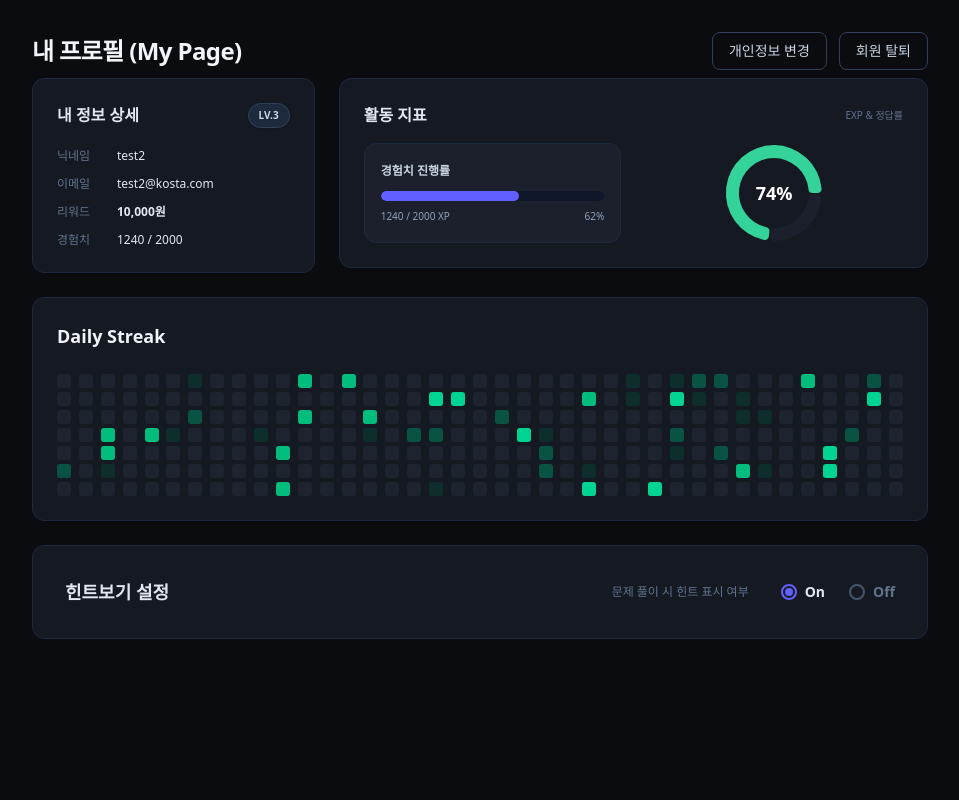
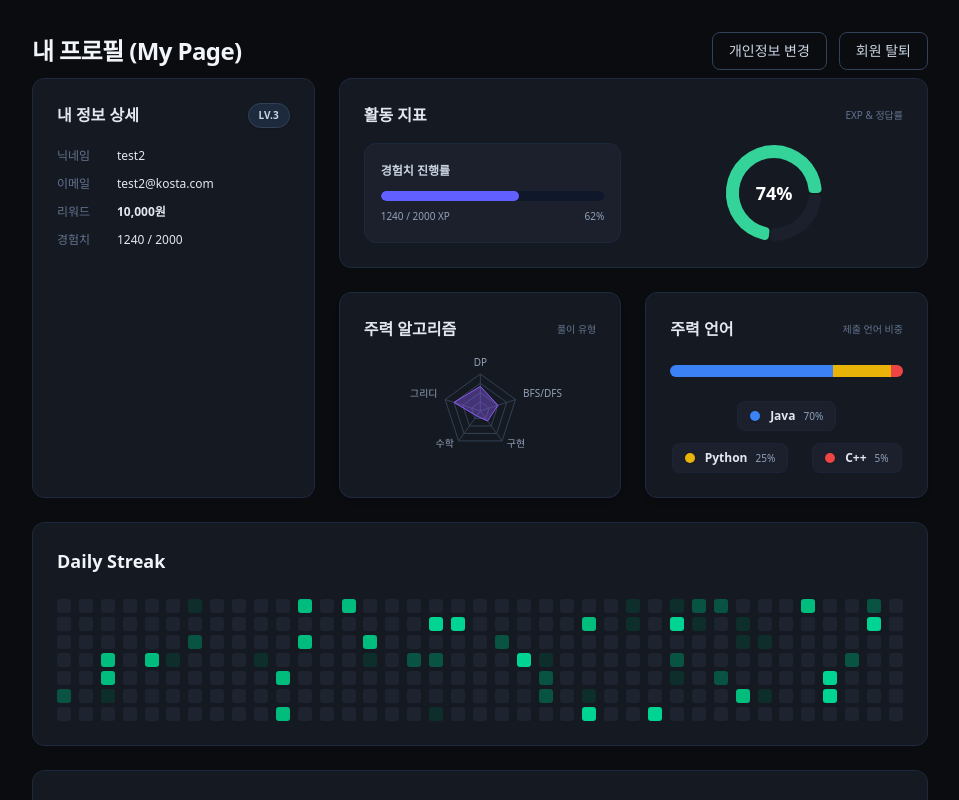
Before and after one commit to ujax-v2/ujax-front, a React (Vite) app: page /profile in a window 1280 px wide. Shown: the whole page, without its empty margins (160-1119 px from the left). Built offline with nearby package versions, Linux system fonts and the light colour scheme; sample sign-in values are in the browser's storage.

Commit message:
feat: 주력 알고리즘(Radar) 및 주력 언어(Bar) 차트 추가

```diff
--- a/src/features/user/Profile.tsx
+++ b/src/features/user/Profile.tsx
@@ -1,6 +1,6 @@
 import React, { useState, useMemo } from 'react';
 import { createPortal } from 'react-dom';
-import { PieChart, Pie, Cell, ResponsiveContainer } from 'recharts';
+import { PieChart, Pie, Cell, ResponsiveContainer, Radar, RadarChart, PolarGrid, PolarAngleAxis } from 'recharts';
 import { Card, Button, Badge } from '@/components/ui/Base';
 import { useNavigate } from 'react-router-dom';
 
@@ -107,6 +107,20 @@ export const Profile = () => {
   ];
   const COLORS = ['#34D399', '#1b202c']; // emerald-400 and dark shade
 
+  const algorithmData = [
+    { subject: 'DP', A: 40, fullMark: 100 },
+    { subject: 'BFS/DFS', A: 30, fullMark: 100 },
+    { subject: '구현', A: 20, fullMark: 100 },
+    { subject: '수학', A: 10, fullMark: 100 },
+    { subject: '그리디', A: 45, fullMark: 100 },
+  ];
+
+  const languageData = [
+    { name: 'Java', value: 70, color: '#3b82f6' }, // blue-500
+    { name: 'Python', value: 25, color: '#eab308' }, // yellow-500
+    { name: 'C++', value: 5, color: '#ef4444' }, // red-500
+  ];
+
   const [hintSettings, setHintSettings] = useState<'on' | 'off'>('on');
 
   return (
@@ -196,6 +210,61 @@ export const Profile = () => {
                 </div>
               </div>
             </Card>
+
+            {/* 새로운 섹션: 주력 알고리즘 & 사용 언어 */}
+            <div className="grid grid-cols-1 md:grid-cols-2 gap-6 flex-1">
+              {/* 주력 알고리즘 (Radar Chart) */}
+              <Card className="bg-[#151922] border-slate-800 p-6 flex flex-col justify-between shadow-md">
+                <div className="flex justify-between items-center mb-2">
+                  <h2 className="text-base font-bold text-slate-200">주력 알고리즘</h2>
+                  <span className="text-[10px] text-slate-500">풀이 유형</span>
+                </div>
+                <div className="flex-1 w-full h-[160px] flex items-center justify-center">
+                  <ResponsiveContainer width="100%" height="100%">
+                    <RadarChart cx="50%" cy="50%" outerRadius="65%" data={algorithmData}>
+                      <PolarGrid stroke="#334155" />
+                      <PolarAngleAxis dataKey="subject" tick={{ fill: '#94a3b8', fontSize: 10 }} />
+                      <Radar name="User" dataKey="A" stroke="#8b5cf6" fill="#8b5cf6" fillOpacity={0.4} />
+                    </RadarChart>
+                  </ResponsiveContainer>
+                </div>
+              </Card>
+
+              {/* 주력 언어 (Multi-progress Bar) */}
+              <Card className="bg-[#151922] border-slate-800 p-6 flex flex-col justify-center shadow-md">
+                <div className="flex justify-between items-center mb-6">
+                  <h2 className="text-base font-bold text-slate-200">주력 언어</h2>
+                  <span className="text-[10px] text-slate-500">제출 언어 비중</span>
+                </div>
+
+                <div className="flex flex-col gap-6 w-full">
+                  {/* 통합 바 그래프 */}
+                  <div className="w-full h-3 bg-slate-900 rounded-full overflow-hidden flex shadow-inner">
+                    {languageData.map((lang, idx) => (
+                      <div
+                        key={idx}
+                        className="h-full transition-all duration-500 hover:brightness-110"
+                        style={{ width: `${lang.value}%`, backgroundColor: lang.color }}
+                        title={`${lang.name} ${lang.value}%`}
+                      ></div>
+                    ))}
+                  </div>
+
+                  {/* 언어별 범례(Legend) */}
+                  <div className="flex flex-wrap gap-x-6 gap-y-3 justify-center">
+                    {languageData.map((lang, idx) => (
+                      <div key={idx} className="flex items-center gap-2.5 bg-[#1b202c] px-3 py-1.5 rounded-lg border border-slate-800/50">
+                        <div className="w-2.5 h-2.5 rounded-full shadow-sm" style={{ backgroundColor: lang.color }}></div>
+                        <div className="flex gap-2 items-center">
+                          <span className="text-xs font-bold text-slate-200">{lang.name}</span>
+                          <span className="text-[10px] text-slate-400 font-medium">{lang.value}%</span>
+                        </div>
+                      </div>
+                    ))}
+                  </div>
+                </div>
+              </Card>
+            </div>
           </div>
         </div>
 
```
